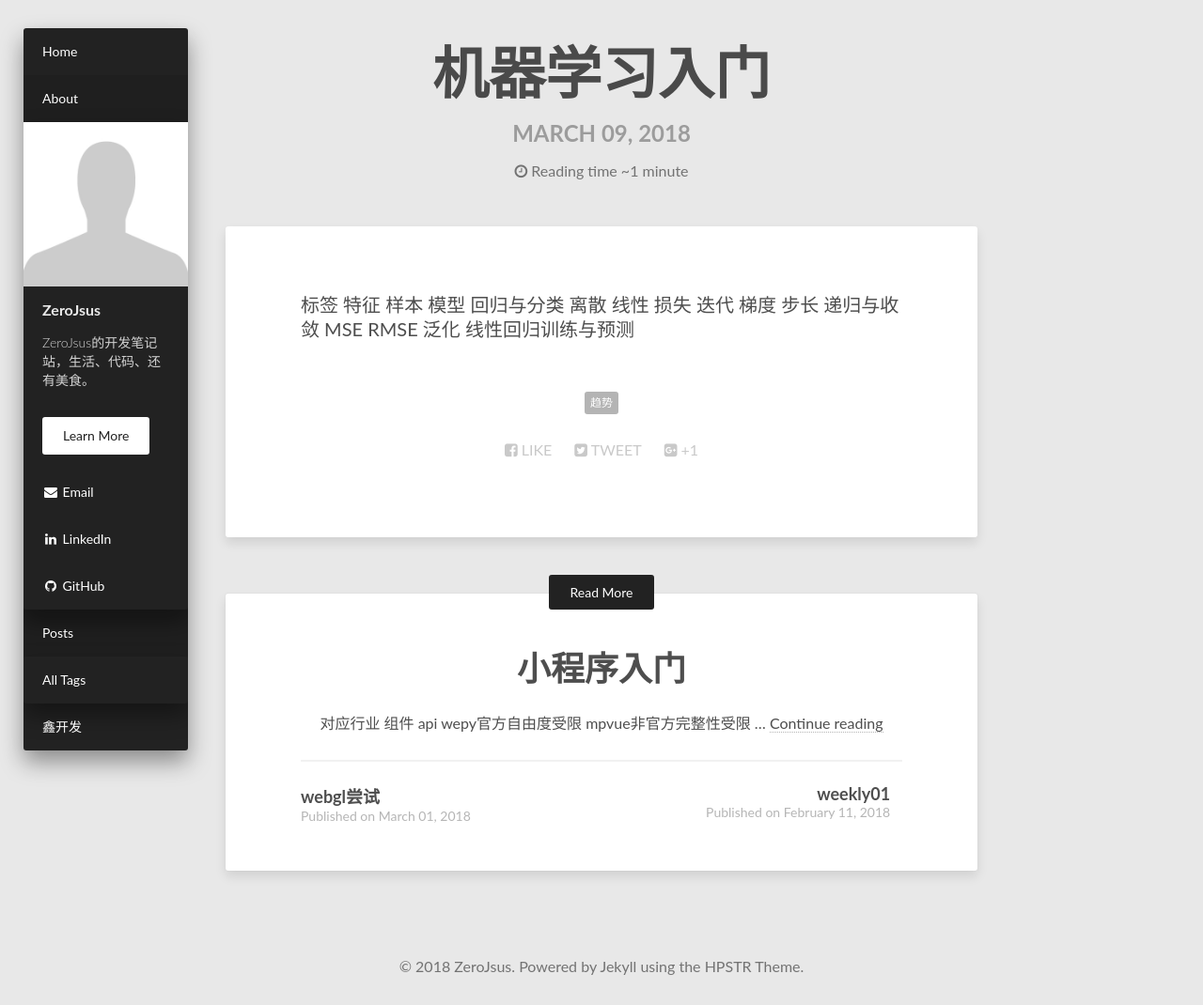
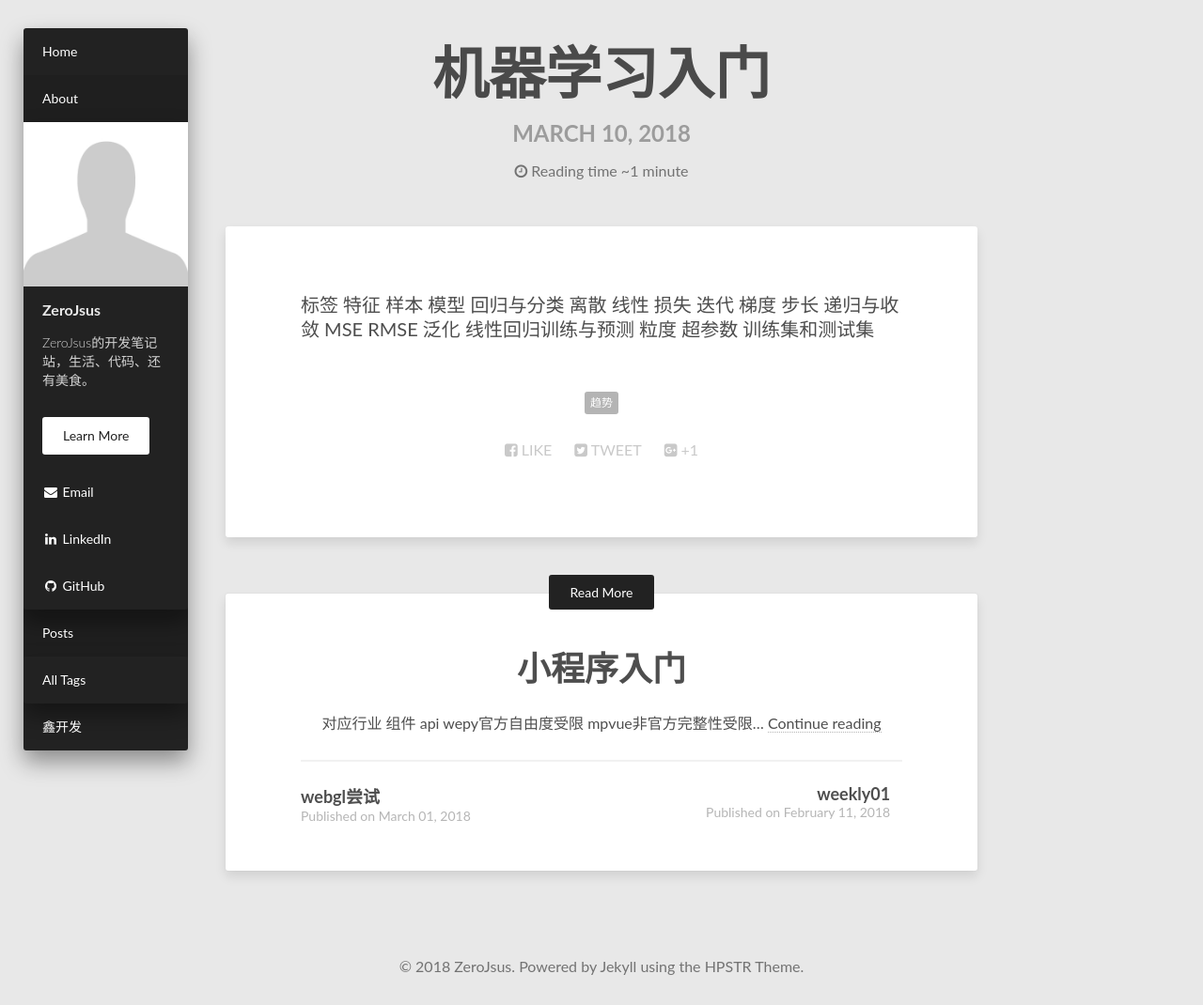
Before and after one commit to ZeroJsus/ZeroJsus.github.io, a Jekyll site: the page built from _posts/2018-3-10-机器学习入门.markdown, in a window 1280 px wide. Shown: the whole page at 94% size. Built offline with Jekyll 4.4.1, drawn with Linux system fonts in a browser that asks for light colours; nearby versions of some CDN libraries.

Commit message:
机器学习

```diff
--- a/_posts/2018-3-9-机器学习入门.markdown
+++ b/_posts/2018-3-10-机器学习入门.markdown
@@ -1,10 +1,10 @@
 ---
 layout: post
 title: '机器学习入门'
-date: 2018-3-9 08:00:00 +0800
+date: 2018-3-10 08:00:00 +0800
 categories: blog
 tags: '趋势'
 ---
 
 标签 特征 样本 模型 回归与分类   离散 线性 损失 迭代 梯度 步长 递归与收敛
-MSE RMSE 泛化 线性回归训练与预测
+MSE RMSE 泛化 线性回归训练与预测  粒度 超参数 训练集和测试集
```
